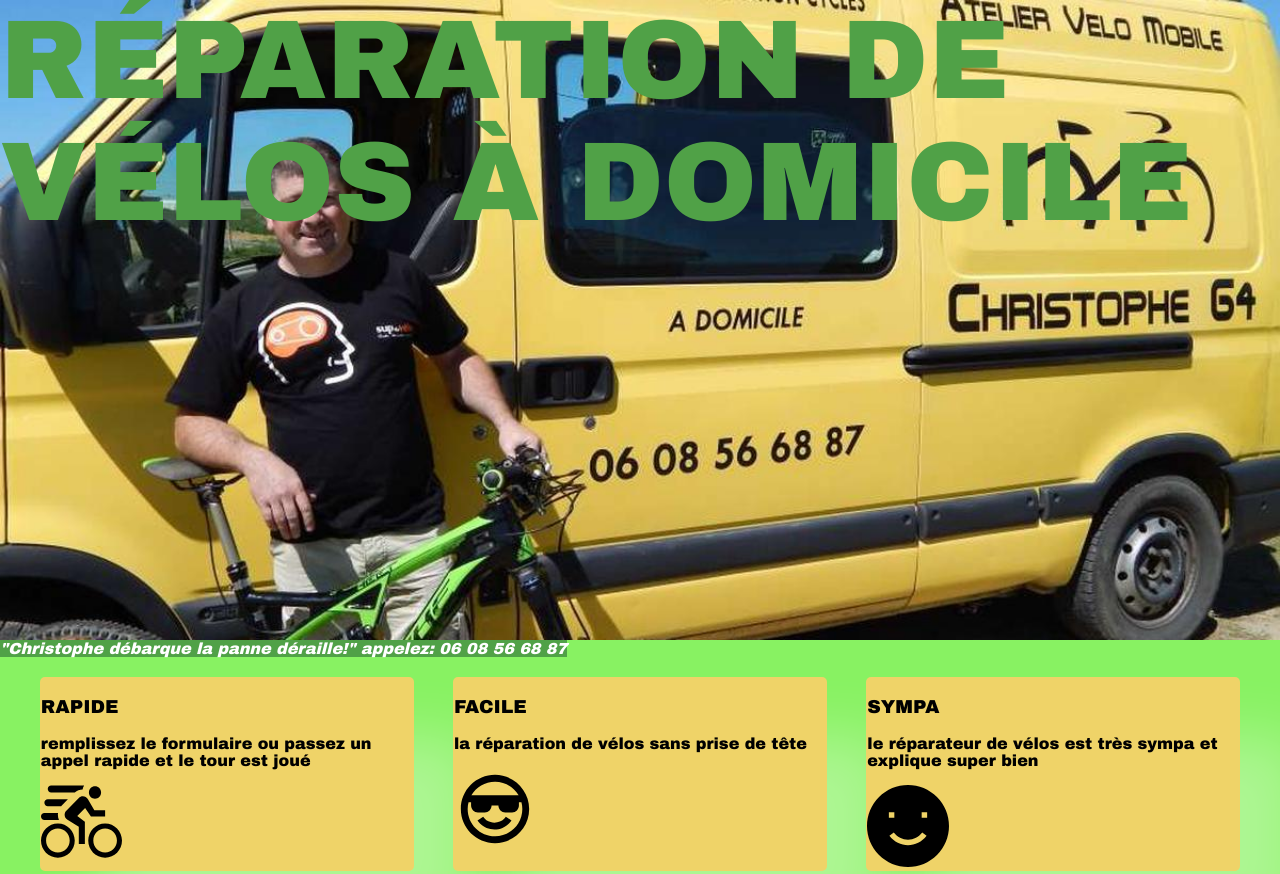
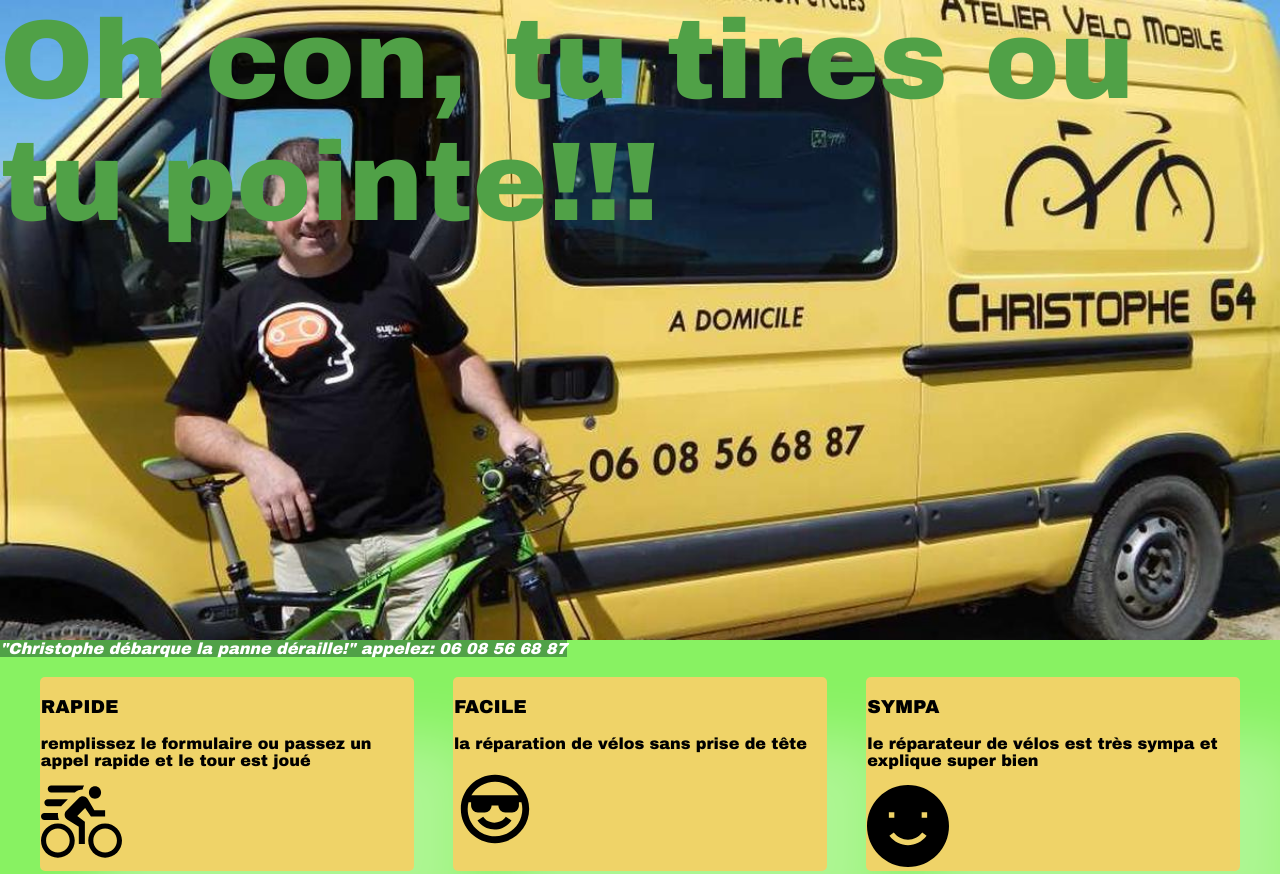
Before and after one commit to evachinello/landing-page, a plain HTML site: page index.html in a window 1280 px wide. Shown: the top 874 px of the page. Drawn offline with Linux system fonts and the light colour scheme.

Commit message:
Oh pétard!

```diff
--- a/index.html
+++ b/index.html
@@ -8,7 +8,7 @@
   </head>
   <body>
     <header>
-      <h1>RÉPARATION DE VÉLOS À DOMICILE</h1>
+      <h1>Oh con, tu tires ou tu pointe!!!</h1>
     </header>
     <p1>
       "Christophe débarque la panne déraille!" appelez:
```
